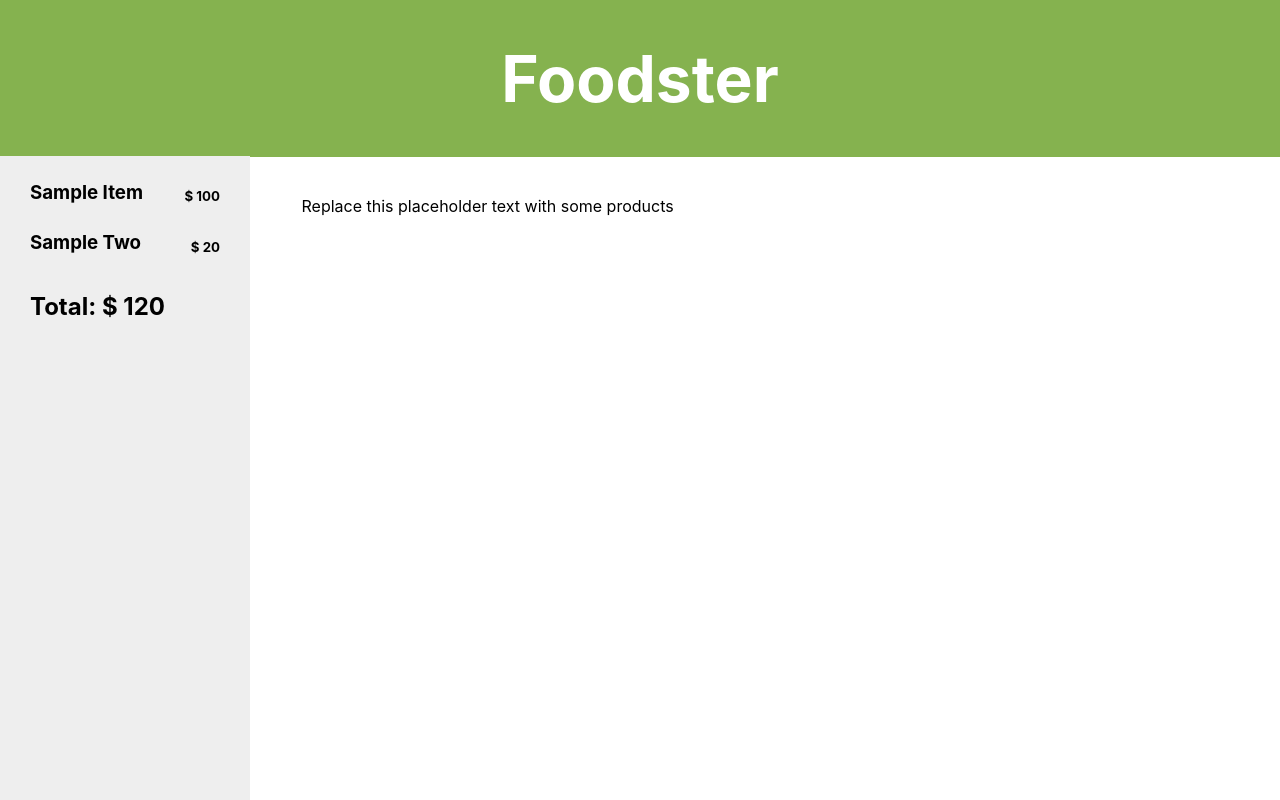
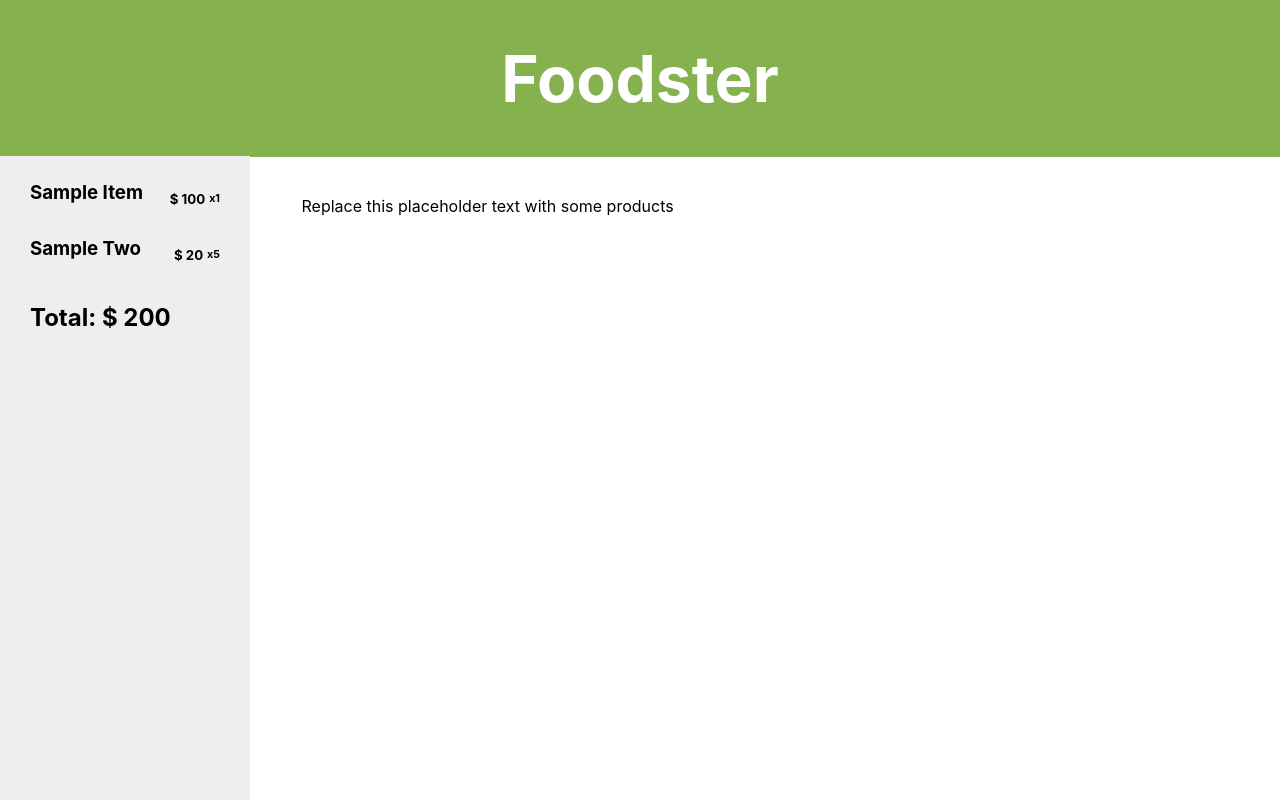
Before and after one commit to upperlinecode/grocery-lab-redux, a React (Create React App) app: page / in a window 1280 px wide. Built offline with nearby package versions, Linux system fonts and the light colour scheme; a web font is replaced by a local one.

Commit message:
re-align to solutions CSS

```diff
--- a/src/components/ShoppingCart/ShoppingCart.styles.ts
+++ b/src/components/ShoppingCart/ShoppingCart.styles.ts
@@ -10,3 +10,10 @@ export const CartItem = styled.div`
   display: flex;
   justify-content: space-between;
 `;
+
+export const ItemGroup = styled.span`
+  display: flex;
+  justify-content: flex-end;
+  align-items: center;
+  gap: 4px;
+`;
--- a/src/components/ShoppingCart/ShoppingCart.tsx
+++ b/src/components/ShoppingCart/ShoppingCart.tsx
@@ -1,17 +1,23 @@
-import { CartItem, ShoppingCartRoot } from "./ShoppingCart.styles";
+import { CartItem, ItemGroup, ShoppingCartRoot } from "./ShoppingCart.styles";
 
 const ShoppingCart = () => {
   return (
     <ShoppingCartRoot>
       <CartItem>
         <h3>Sample Item</h3>
-        <h5>$ 100</h5>
+        <ItemGroup>
+          <h5>$ 100</h5>
+          <h6>x1</h6>
+        </ItemGroup>
       </CartItem>
       <CartItem>
         <h3>Sample Two</h3>
-        <h5>$ 20</h5>
+        <ItemGroup>
+          <h5>$ 20</h5>
+          <h6>x5</h6>
+        </ItemGroup>
       </CartItem>
-      <h2>Total: $ 120</h2>
+      <h2>Total: $ 200</h2>
     </ShoppingCartRoot>
   );
 };
```
Also changed, not shown: 1 other file (tests, documents, lock files or other folders).
